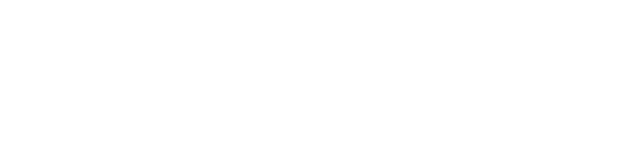
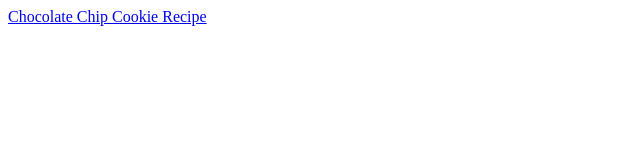
Before and after one commit to hdsn888/odin-recipes, a plain HTML site: page index.html in a window 1280 px wide. Shown: the whole page, without its empty margins (0-640 px from the left). Drawn offline with Linux system fonts and the light colour scheme.

Commit message:
Added Cookies Recipe link
Links text to the chocolate-chip-cookies recipe

```diff
--- a/index.html
+++ b/index.html
@@ -6,6 +6,6 @@
     <title>Odin Recipes</title>
 </head>
 <body>
-
+    <a href="./recipes/chocolate-chip-cookies.html">Chocolate Chip Cookie Recipe</a>
 </body>
 </html>
```
